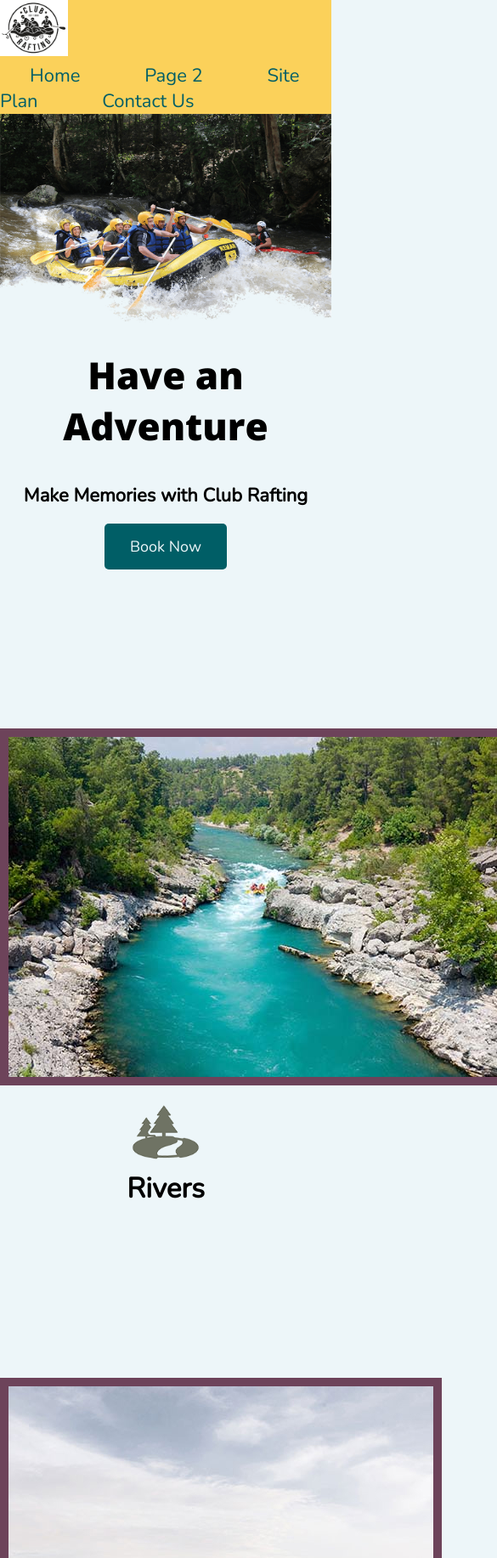
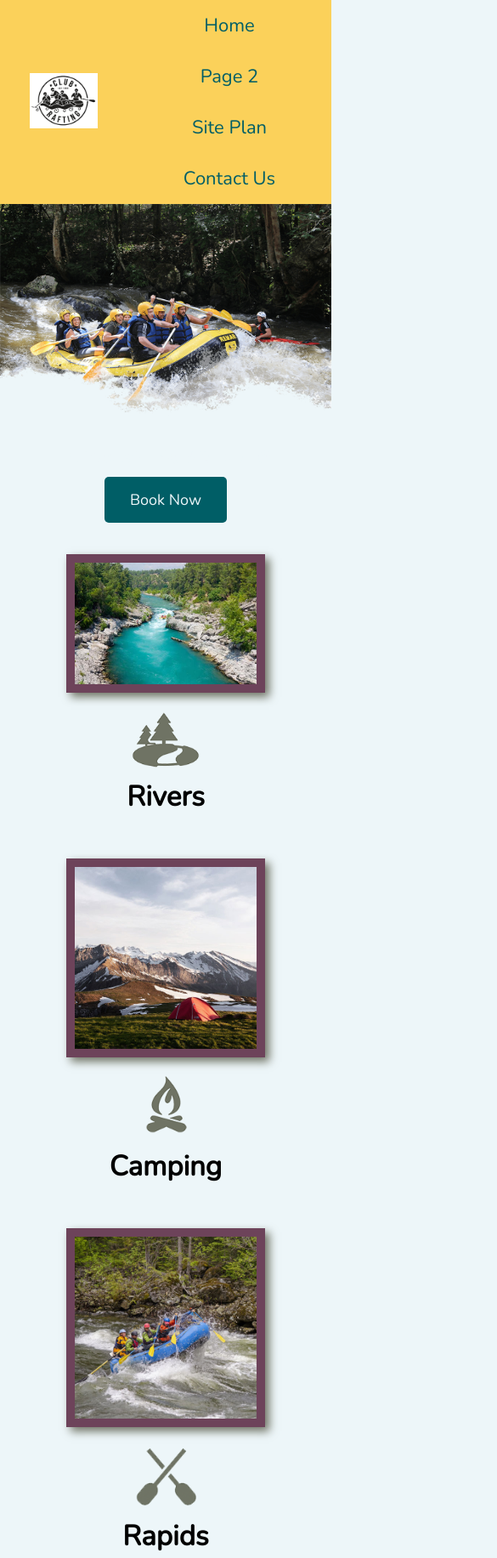
Before and after one commit to luismarymo/wdd130, a plain HTML site: page wwr/index.html in a window 390 px wide. Shown: the top 1833 px of the page at 85% size, 585 px wide, since content can reach past the window. Drawn offline with nearby package versions, Linux system fonts and the light colour scheme.

Commit message:
Finishing touches to the rafting site homepage

```diff
--- a/wwr/styles/style.css
+++ b/wwr/styles/style.css
@@ -15,10 +15,17 @@ body {
 
 header {
     background-color: rgba(255,201,51, .8);
+    display: grid;
+    grid-template-columns: 150px auto;
 }
 
 .logo {
     width: 80px;
+}
+
+nav {
+    display: flex;
+    justify-content: space-around;
 }
 
 nav a {
@@ -33,12 +40,61 @@ nav a:hover {
     color: #EDF6F9;
 }
 
+#hero {
+    display: grid;
+    grid-template-columns: 1fr 3fr 1fr;
+    margin-top: -100px;
+}
+
+#hero-box {
+    grid-column: 1/4;
+    grid-row: 1/3;
+    z-index: -1;
+}
+
+#hero-msg {
+    grid-column: 2/3;
+    grid-row: 1/2;
+    margin-top: 100px;
+}
+
 #hero-msg h1, #hero-msg h4 {
     text-align: center;
+    color: #EDF6F9;
 }
 
 .button-box {
     text-align: center;
+}
+
+.home-grid {
+    display: grid;
+    grid-template-columns: repeat(10, 1fr);
+}
+
+.card-img, .mountains {
+    width: 100%;
+}
+
+.mountains {
+    grid-column: 2/7;
+    grid-row: 5/8;
+    box-shadow: 5px 5px 10px rgba(0, 0, 0, 0.2);
+}
+
+.rivers-card {
+    grid-column: 2/4;
+    grid-row: 2/3;
+}
+
+.camping-card {
+    grid-column: 5/7;
+    grid-row: 2/3;
+}
+
+.rapids-card {
+    grid-column: 8/10;
+    grid-row: 2/3;
 }
 
 main section {
@@ -52,6 +108,8 @@ main section img {
 #background {
     height: 725px;
     background-color: #005E66;
+    grid-column: 1/11;
+    grid-row: 4/9;
 }
 
 .book, .join {
@@ -73,6 +131,9 @@ main section img {
     background-color: #6D435A;
     line-height: 1.5em;
     padding: 35px;
+    grid-column: 6/10;
+    grid-row: 6/7;
+    box-shadow: 5px 5px 10px rgba(0, 0, 0, 0.2);
 }
 
 .msg h2 {
@@ -91,6 +152,9 @@ footer {
     color: #EDF6F9;
     padding: 25px 50px;
     margin-top: 200px;
+    display: flex;
+    justify-content: space-around;
+    align-items: center;
 }
 
 footer a {
@@ -136,6 +200,8 @@ h2{
 
 #logo_link {
     padding-top: 5px;
+    justify-self: center;
+    align-self: center;
 }
 
 #hero-img {
@@ -148,4 +214,53 @@ h2{
 
 .card-img {
     border: 10px solid #6D435A;
+    transition: transform .5s;
+    box-shadow: 5px 5px 10px #6f7364;
 }
+
+.card-img:hover {
+    opacity: .6;
+    transform: scale(1.1);
+}
+
+@media screen and (max-width: 900px) {
+    #hero, .home-grid {
+        display: block;
+        height: auto;
+    }
+    nav, footer {
+        flex-direction: column;
+    }
+    nav a {
+        display: block;
+        padding: 15px;
+    }
+    #hero {
+        margin-top: 0;
+    }
+    #hero-msg {
+        margin-top: 0;
+    }
+    #hero-msg h4 {
+        display: none;
+    }
+    .home-title {
+        font-size: 25px;
+        color: #6f7364;
+    }
+    .rivers-card, .camping-card, .rapids-card {
+        margin: 50px auto;
+        width: 60%;
+    }
+    #background {
+        display: none;
+    }
+    .mountains, .msg {
+        width: 80%;
+        display: block;
+        margin: 0 auto;
+    }
+    footer {
+        margin-top: 25px;
+    }
+}
```
